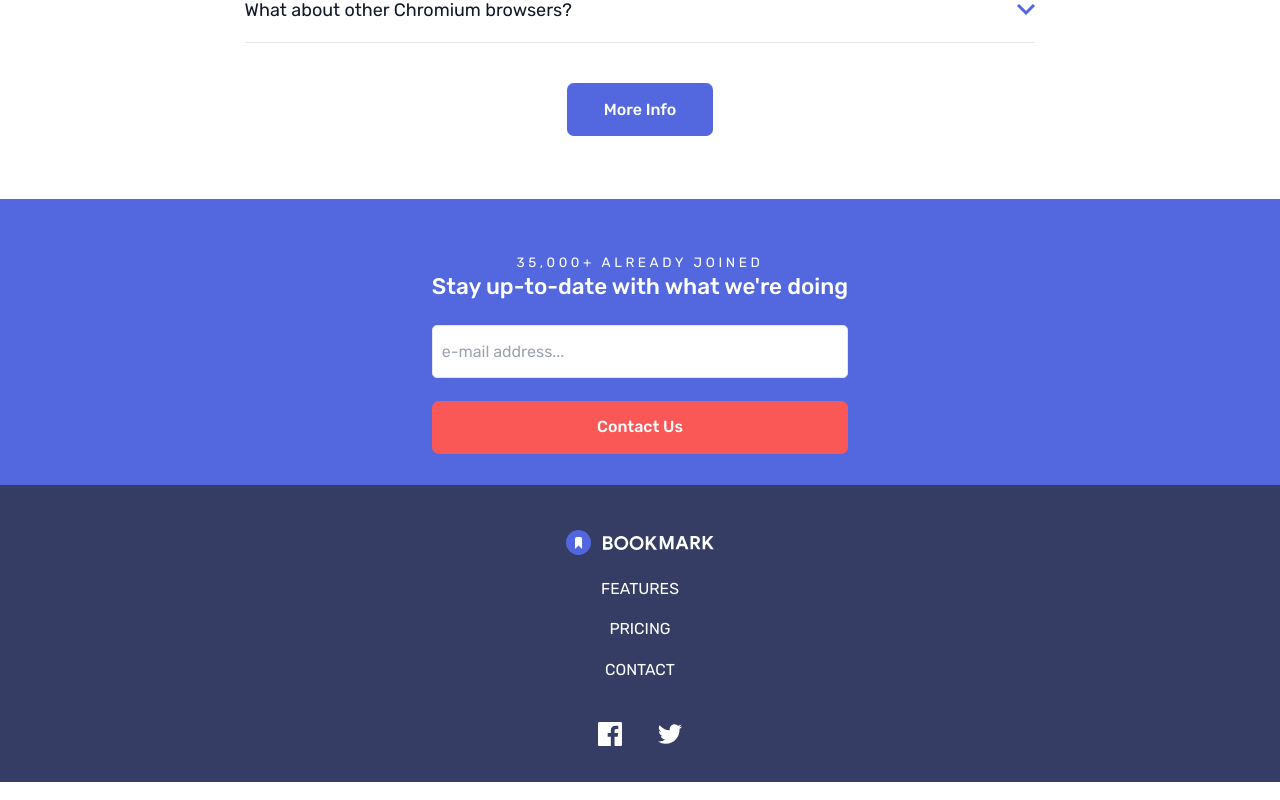
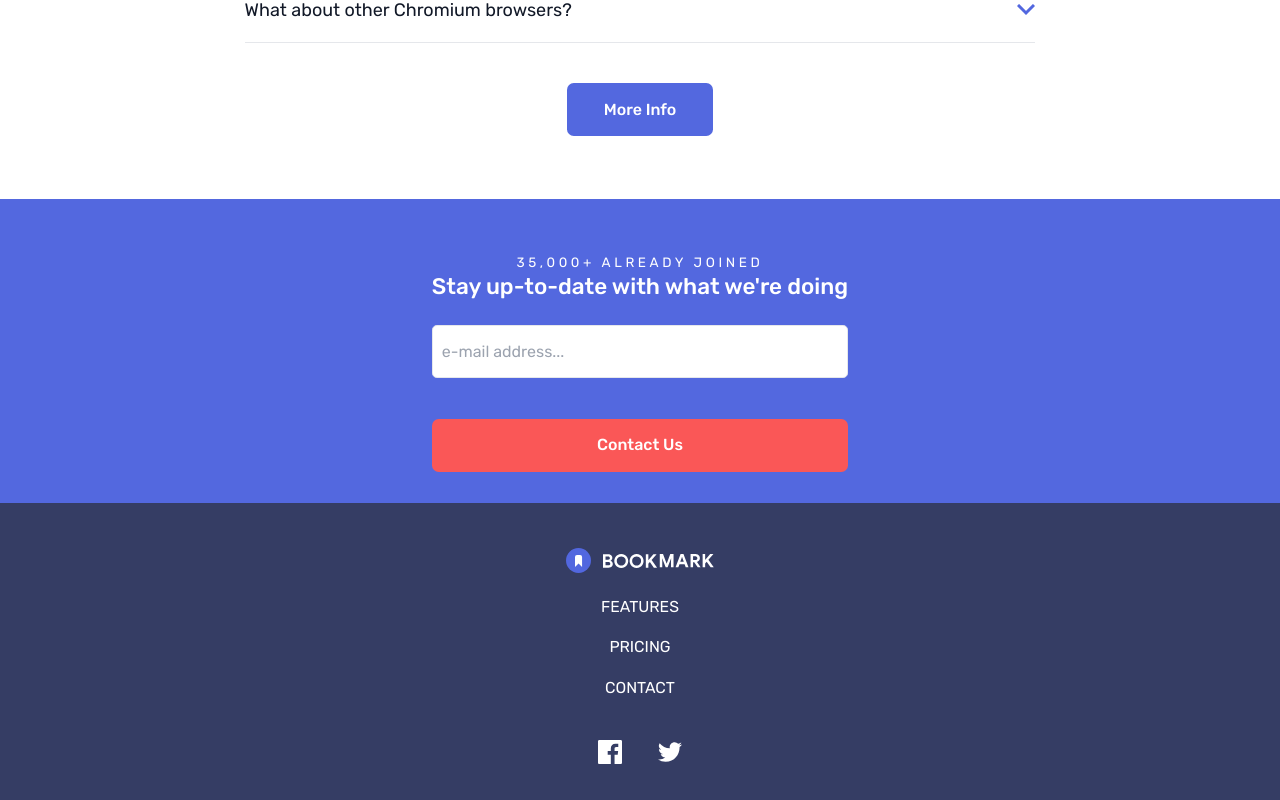
Before and after one commit to 7-falseparfait/Bookmark_Landing_Page, a React (Vite) app: page / in a window 1280 px wide. Shown: the part 3603-4403 px from the top of the page. Built offline with nearby package versions, Linux system fonts and the light colour scheme.

Commit message:
Add final touches

```diff
--- a/src/Contact.jsx
+++ b/src/Contact.jsx
@@ -35,11 +35,9 @@ export function Contact() {
               placeholder="e-mail address..."
               type="text"
             />
-            {error && (
-              <p className="text-[0.7rem] text-left transition-all duration-600 ease-in-out w-full pl-1 pt-[0.16rem] min-h-[1rem]">
-                Whoops, make sure it's an email
-              </p>
-            )}
+            <p className="text-[0.7rem] text-left transition-all duration-600 ease-in-out w-full pl-1 pt-[0.16rem] min-h-[1rem]">
+              {error ? "Whoops, make sure it's an email" : ""}
+            </p>
           </div>
 
           <div className="w-full mt-5 md:mt-5 md:max-w-[20%] md:shrink-0">
```
